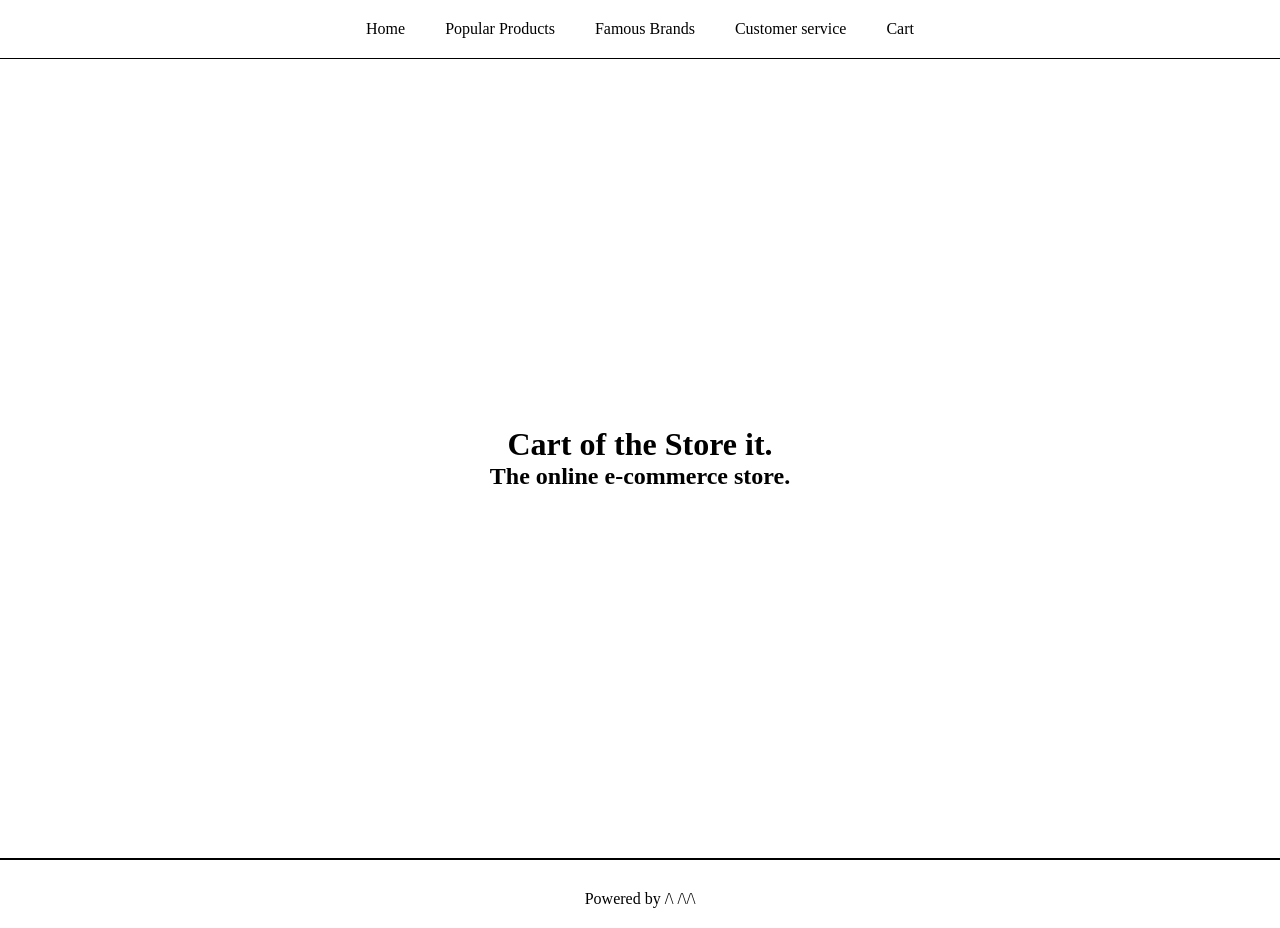
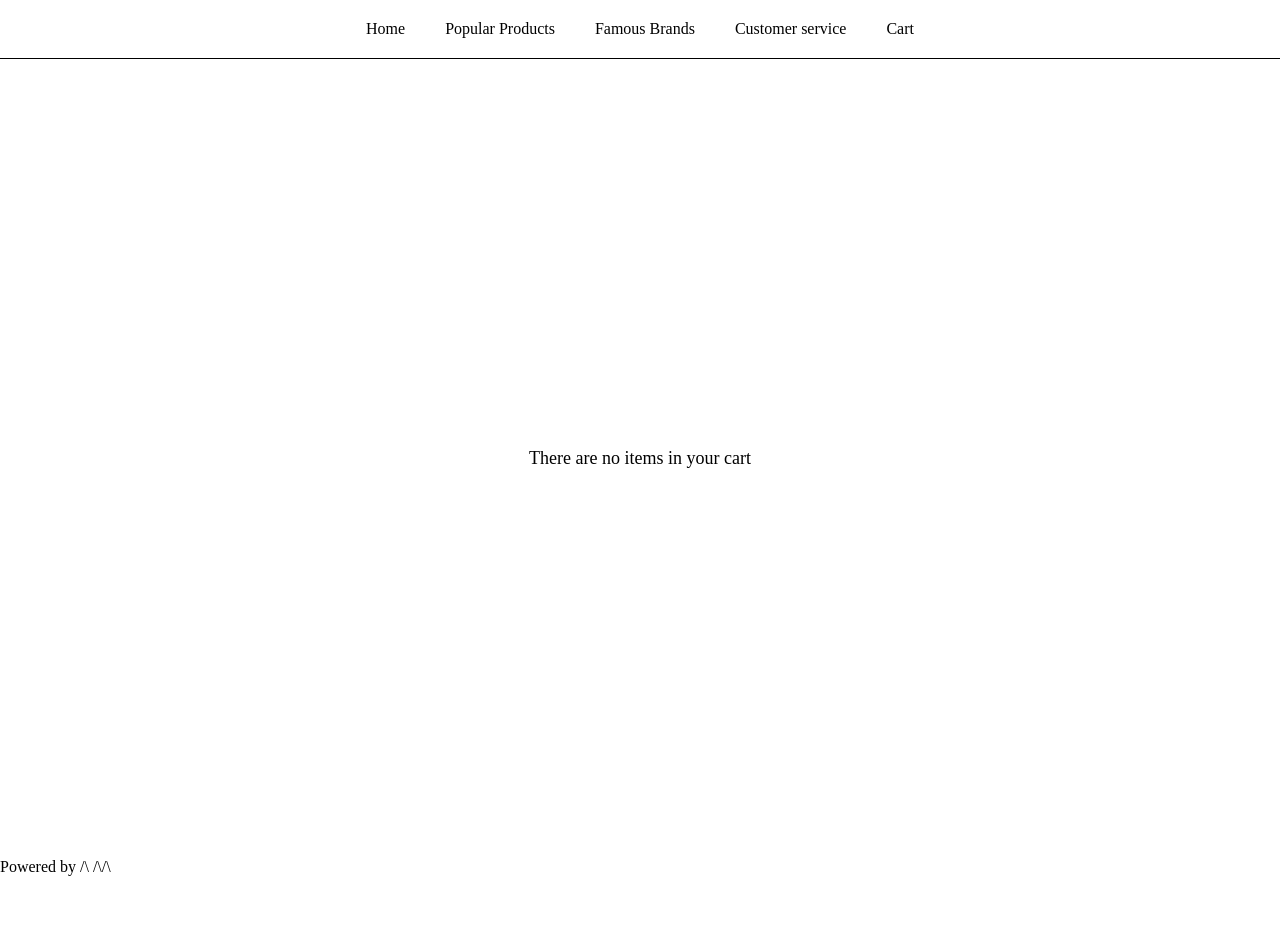
Before and after one commit to Anirudh3167/store-it, a plain HTML site: page HTML/cart.html in a window 1280 px wide. After the commit the page ends 876 px from the top, so only its background shows below. Drawn offline with Linux system fonts and the light colour scheme.

Commit message:
Update cart.html
No items in cart case

```diff
--- a/HTML/cart.html
+++ b/HTML/cart.html
@@ -44,6 +44,9 @@
             width:100%;
             height:100vh;
         }
+        .no-items {
+            text-align:center;
+            font-size: 18px;
         .line {
             width: 100%;
             height: 2px;
@@ -67,8 +70,8 @@
         </ul>
     </nav>
     <div class="main-container">
-        <h1>Cart of the Store it.</h1>
-        <h2>The online e-commerce store.</h2>
+        <div class="no-items">There are no items in your cart</div>
+
     </div>
     <footer>
         <div class="line"></div>
```
